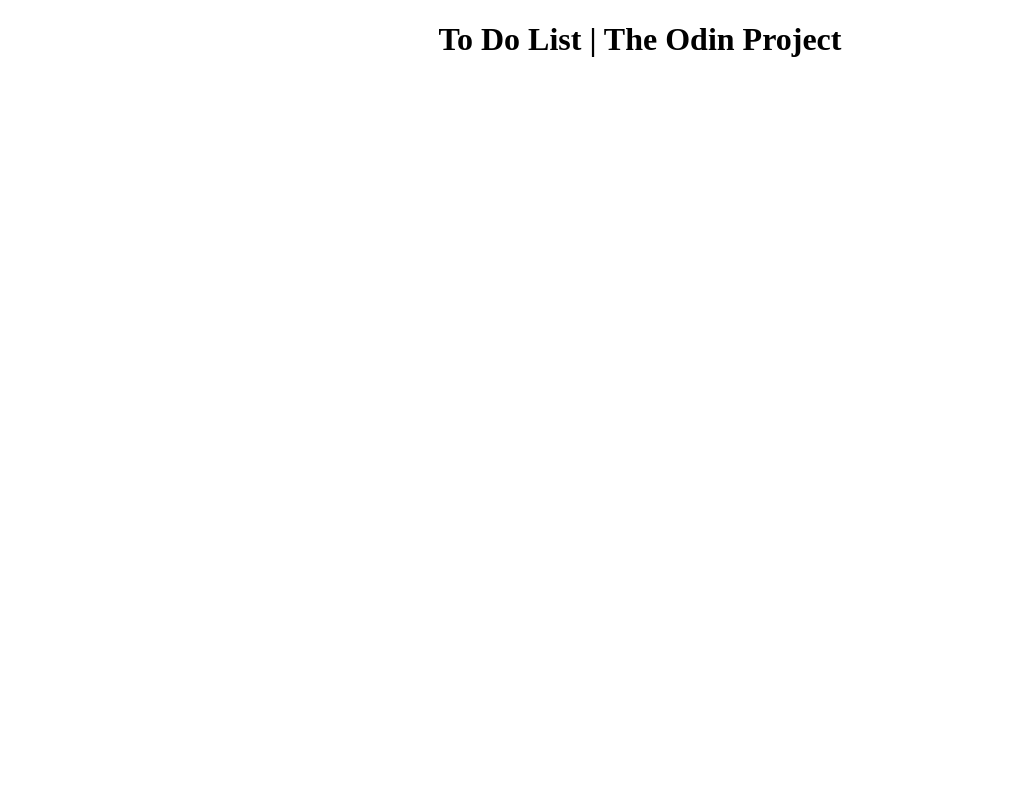
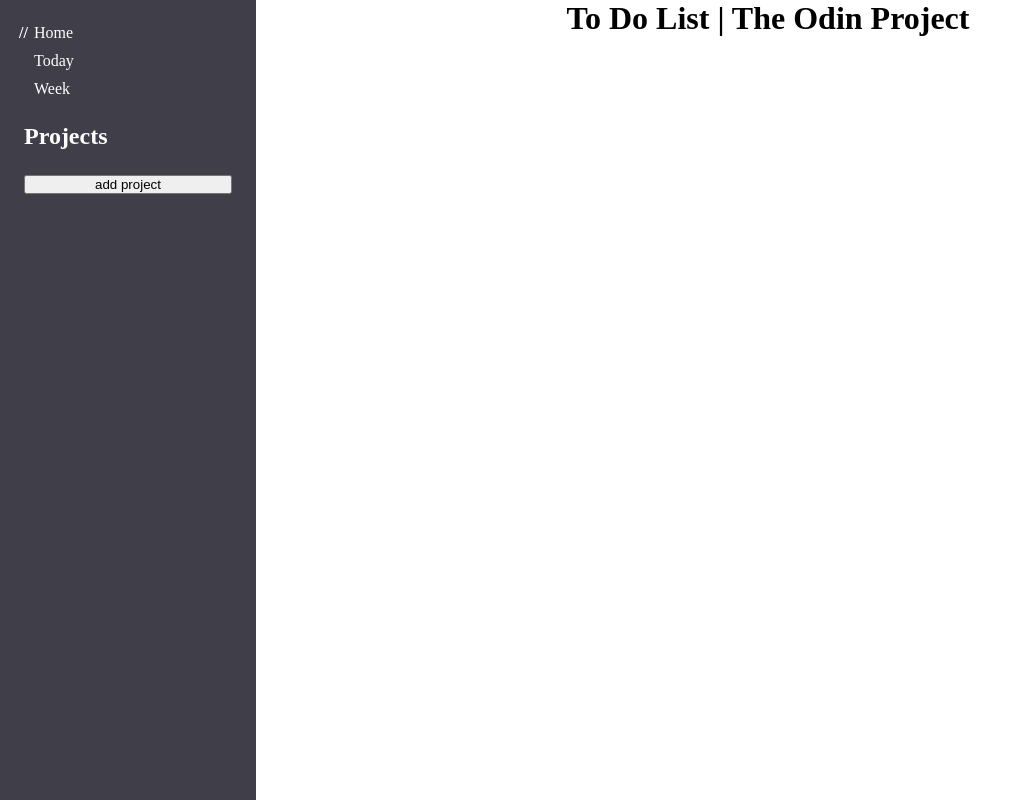
Before and after one commit to cdevelopment010/TOP-todo-list, a website built with webpack: page dist/index.html in a window 1280 px wide. Shown: the whole page, without its empty margins (0-1014 px from the left). Built offline with nearby package versions, Linux system fonts and the light colour scheme.

Commit message:
Feat: add navigation sidebar
Adding the navigation dom with some onclick methods. Need to
add functionality to move between pages and update the active
class.

```diff
--- a/src/GenericPage.js
+++ b/src/GenericPage.js
@@ -1,9 +1,10 @@
+import NavigationDOM from "./navigation/navigationDOM";
 export default function GenericPage(project) {
 
     const page = document.createElement('div');
     const header = document.createElement('header');
     const title = document.createElement('h1');
-    const sidebar = document.createElement('div');
+    const sidebar = new NavigationDOM();
     const content = document.createElement('div');
 
 
@@ -16,7 +17,13 @@
     page.className = 'container';
 
 
+    sidebar.className = 'navigation';
+    content.className = 'content';
+
     page.append(header);
+    page.append(sidebar);
+    page.append(content);
+
 
     return page;
 }
--- a/src/index.js
+++ b/src/index.js
@@ -3,8 +3,6 @@
 import renderSingleItem from './renderSingleItem';
 import GenericPage from './GenericPage.js';
 
-console.log(renderSingleItem);
-console.log(ToDoItem);
 const randomItem = ToDoItem('randomTitle', 'blah desc', 'date', '1','', ['item1', 'item2'])
 
 // document.body.append(renderSingleItem(randomItem));
--- a/src/navigation/navigationDOM.js
+++ b/src/navigation/navigationDOM.js
@@ -1,4 +1,60 @@
 export default function NavigationDOM() {
+    const nav = document.createElement('nav');
+    const ulStatic = document.createElement('ul')
+    const home = document.createElement('li');
+    const today = document.createElement('li');
+    const week = document.createElement('li');
+    const ulProjects = document.createElement('ul');
+    const addBtn = document.createElement('button');
+    const projectTitle = document.createElement('h2');
 
 
+    projectTitle.innerText = 'Projects'
+
+    // static ul
+    home.innerText = 'Home';
+    home.className = 'active'; //make this dynamic
+    home.addEventListener('click', (e) => {
+        navItem('home')
+    })
+    today.innerText = 'Today';
+    today.addEventListener('click', (e) => {
+        navItem('today')
+    })
+    week.innerText = 'Week';
+    week.addEventListener('click', (e) => {
+        navItem('week')
+    })
+
+
+    ulStatic.append(home);
+    ulStatic.append(today);
+    ulStatic.append(week);
+
+
+    // dynamic projects
+    //will need to look for local storage here later
+
+    ulProjects.append(projectTitle);
+
+    addBtn.innerText = 'add project';
+    addBtn.addEventListener('click', () => {
+        let item = document.createElement('li');
+        item.innerText = addItem();
+        ulProjects.append(item);
+    })
+
+    nav.append(ulStatic)
+    nav.append(ulProjects);
+    nav.append(addBtn);
+    return nav;
 }
+
+function navItem(item) {
+    console.log(`${item} has been clicked`);
+}
+
+function addItem() {
+
+    return 'Project X';
+}
--- a/src/sass/main.scss
+++ b/src/sass/main.scss
@@ -1,12 +1,81 @@
+@import './variables.scss';
 
-
+* {
+    margin: 0;
+    padding: 0;
+    -moz-box-sizing: border-box;
+    -webkit-box-sizing: border-box;
+    box-sizing: border-box;
+}
 
 .container {
+
+    min-height: 100vh;
+    display: grid;
+    grid-template-columns: 1fr 4fr;
+    grid-template-rows: 1fr 4fr;
+    grid-template-areas: "nav header"
+        "nav content"
+    ;
     header {
+        grid-area: header;
         h1 {
             text-align: center;
         }
     }
+
+    .navigation {
+        height: 100%;
+        background-color:$primary-col-1;
+        color: $primary-col-2;
+        grid-area: nav;
+        padding: 1.5rem;
+        align-self: center;
+        display: flex;
+        flex-direction: column;
+        gap: 25px;
+    }
+
+    .content {
+        grid-area: content;
+    }
+
+    ul {
+        display: flex;
+        flex-direction: column;
+        gap: 10px;
+    }
+
+    li {
+        list-style-type: none;
+        cursor: pointer;
+        position: relative;
+        margin-left: 10px;
+
+        &:hover {
+            &:before {
+                position: absolute;
+                content: '//';
+                font-weight: bold;
+                left: -15px;
+                top: 0;
+
+            }
+        }
+    }
+
+    .active {
+        &:before {
+            position: absolute;
+            content: '//';
+            font-weight: bold;
+            left: -15px;
+            top: 0;
+
+        }
+    }
+
+
 }
 
 
--- /dev/null
+++ b/src/sass/variables.scss
@@ -0,0 +1,2 @@
+$primary-col-1: rgb(63, 62, 73);
+$primary-col-2: rgb(255,255,255);
```
Also changed, not shown: dist/main.js.
